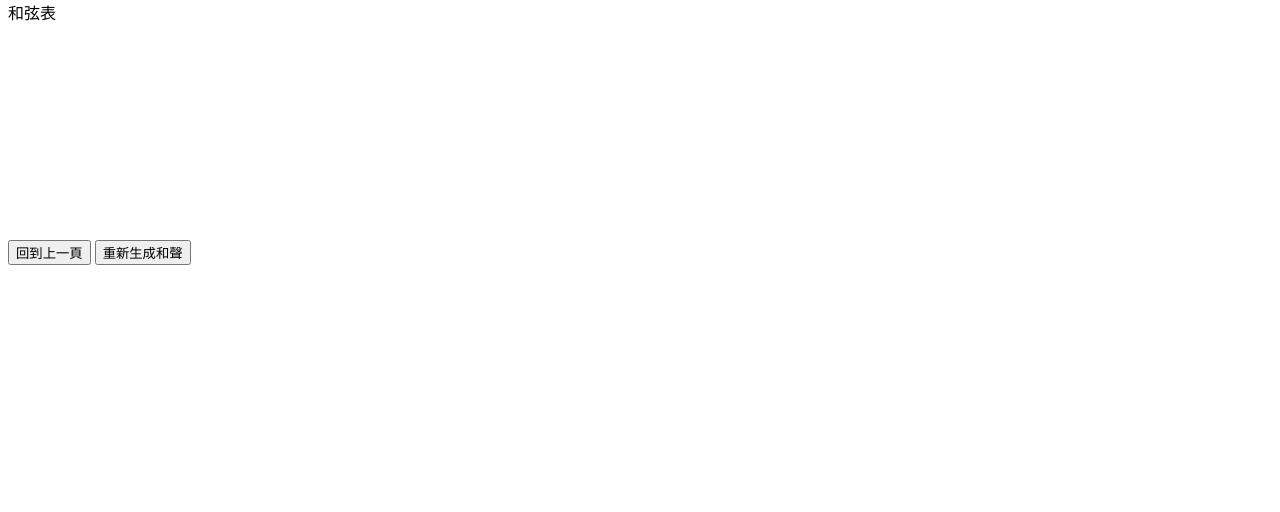
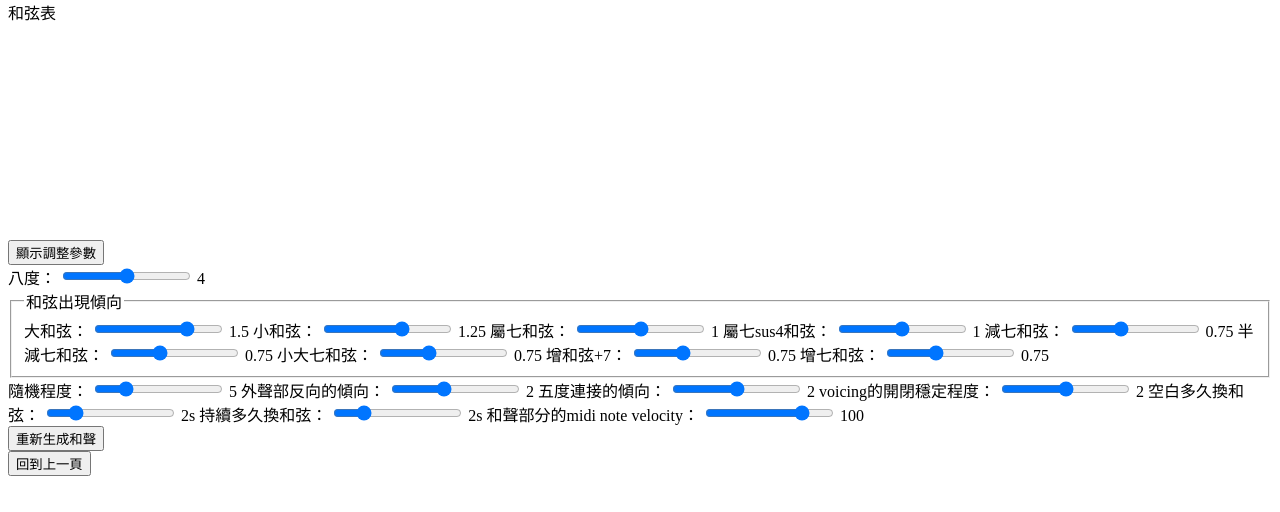
Before and after one commit to ChiuYeeJay/Reharmonizer_web, a Flask app: template templates/second.htm in a window 1280 px wide. Shown: the part 288-800 px from the top of the page. Run offline with Flask 2, Linux system fonts and the light colour scheme; the template is opened without the code that fills it, so the values that code supplies are empty.

Commit message:
hamonization argument html part

```diff
--- a/templates/second.htm
+++ b/templates/second.htm
@@ -39,9 +39,83 @@
     </div>
 </div>
 <div>
+    <button type="button" id="harmonization_args_switch">顯示調整參數</button>
+    <div id="harmonization_args_div">
+        <label for="arg_octave">八度：</label>
+        <input type="range" id="arg_octave" name="arg_octave" min="1" max="7" step="1" value="4">
+        <label for="arg_octave" id="arg_octave_val">4</label>
+
+        <fieldset>
+            <legend>和弦出現傾向</legend>
+            <label for="arg_chord_trend_maj">大和弦：</label>
+            <input type="range" id="arg_chord_trend_maj" name="arg_chord_trend_maj" min="0" max="2" step="0.01" value="1.5">
+            <label for="arg_chord_trend_maj" id="arg_chord_trend_maj_val">1.5</label>
+
+            <label for="arg_chord_trend_min">小和弦：</label>
+            <input type="range" id="arg_chord_trend_min" name="arg_chord_trend_min" min="0" max="2" step="0.01" value="1.25">
+            <label for="arg_chord_trend_min" id="arg_chord_trend_min_val">1.25</label>
+
+            <label for="arg_chord_trend_dom">屬七和弦：</label>
+            <input type="range" id="arg_chord_trend_dom" name="arg_chord_trend_dom" min="0" max="2" step="0.01" value="1">
+            <label for="arg_chord_trend_dom" id="arg_chord_trend_dom_val">1</label>
+
+            <label for="arg_chord_trend_domsus4">屬七sus4和弦：</label>
+            <input type="range" id="arg_chord_trend_domsus4" name="arg_chord_trend_domsus4" min="0" max="2" step="0.01" value="1">
+            <label for="arg_chord_trend_domsus4" id="arg_chord_trend_domsus4_val">1</label>
+
+            <label for="arg_chord_trend_dim">減七和弦：</label>
+            <input type="range" id="arg_chord_trend_dim" name="arg_chord_trend_dim" min="0" max="2" step="0.01" value="0.75">
+            <label for="arg_chord_trend_dim" id="arg_chord_trend_dim_val">0.75</label>
+
+            <label for="arg_chord_trend_hdim">半減七和弦：</label>
+            <input type="range" id="arg_chord_trend_hdim" name="arg_chord_trend_hdim" min="0" max="2" step="0.01" value="0.75">
+            <label for="arg_chord_trend_hdim" id="arg_chord_trend_hdim_val">0.75</label>
+
+            <label for="arg_chord_trend_mM">小大七和弦：</label>
+            <input type="range" id="arg_chord_trend_mM" name="arg_chord_trend_mM" min="0" max="2" step="0.01" value="0.75">
+            <label for="arg_chord_trend_mM" id="arg_chord_trend_mM_val">0.75</label>
+
+            <label for="arg_chord_trend_aug+7">增和弦+7：</label>
+            <input type="range" id="arg_chord_trend_aug+7" name="arg_chord_trend_aug+7" min="0" max="2" step="0.01" value="0.75">
+            <label for="arg_chord_trend_aug+7" id="arg_chord_trend_aug+7_val">0.75</label>
+
+            <label for="arg_chord_trend_aug">增七和弦：</label>
+            <input type="range" id="arg_chord_trend_aug" name="arg_chord_trend_aug" min="0" max="2" step="0.01" value="0.75">
+            <label for="arg_chord_trend_aug" id="arg_chord_trend_aug_val">0.75</label>
+        </fieldset>
+        <label for="arg_selection_range">隨機程度：</label>
+        <input type="range" id="arg_selection_range" name="arg_selection_range" min="1" max="20" step="1" value="5">
+        <label for="arg_selection_range" id="arg_selection_range_val">5</label>
+
+        <label for="arg_antidirection">外聲部反向的傾向：</label>
+        <input type="range" id="arg_antidirection" name="arg_antidirection" min="0" max="5" step="0.1" value="2">
+        <label for="arg_antidirection" id="arg_antidirection_val">2</label>
+
+        <label for="arg_fifth_circle">五度連接的傾向：</label>
+        <input type="range" id="arg_fifth_circle" name="arg_fifth_circle" min="0" max="4" step="1" value="2">
+        <label for="arg_fifth_circle" id="arg_fifth_circle_val">2</label>
+
+        <label for="arg_voicing_openclose">voicing的開閉穩定程度：</label>
+        <input type="range" id="arg_voicing_openclose" name="arg_voicing_openclose" min="0" max="4" step="1" value="2">
+        <label for="arg_voicing_openclose" id="arg_voicing_openclose_val">2</label>
+
+        <label for="arg_split_time">空白多久換和弦：</label>
+        <input type="range" id="arg_split_time" name="arg_split_time" min="0" max="10.1" step="0.01" value="2">
+        <label for="arg_split_time" id="arg_split_time_val">2s</label>
+
+        <label for="arg_sustain_time">持續多久換和弦：</label>
+        <input type="range" id="arg_sustain_time" name="arg_sustain_time" min="0" max="10.1" step="0.01" value="2">
+        <label for="arg_sustain_time" id="arg_sustain_time_val">2s</label>
+
+        <label for="arg_midi_velocity">和聲部分的midi note velocity：</label>
+        <input type="range" id="arg_midi_velocity" name="arg_midi_velocity" min="1" max="127" step="1" value="100">
+        <label for="arg_midi_velocity" id="arg_midi_velocity_val">100</label>
+    </div>
     <p id="regenerate_hint" hidden>重新生成中...</p>
+    <button type="button" id="regenerate_harmony">重新生成和聲</button>
+</div>
+<div>
     <button type="button" id="back_last_page_btn">回到上一頁</button>
-    <button type="button" id="regenerate_harmony">重新生成和聲</button>
 </div>
 
 
```
